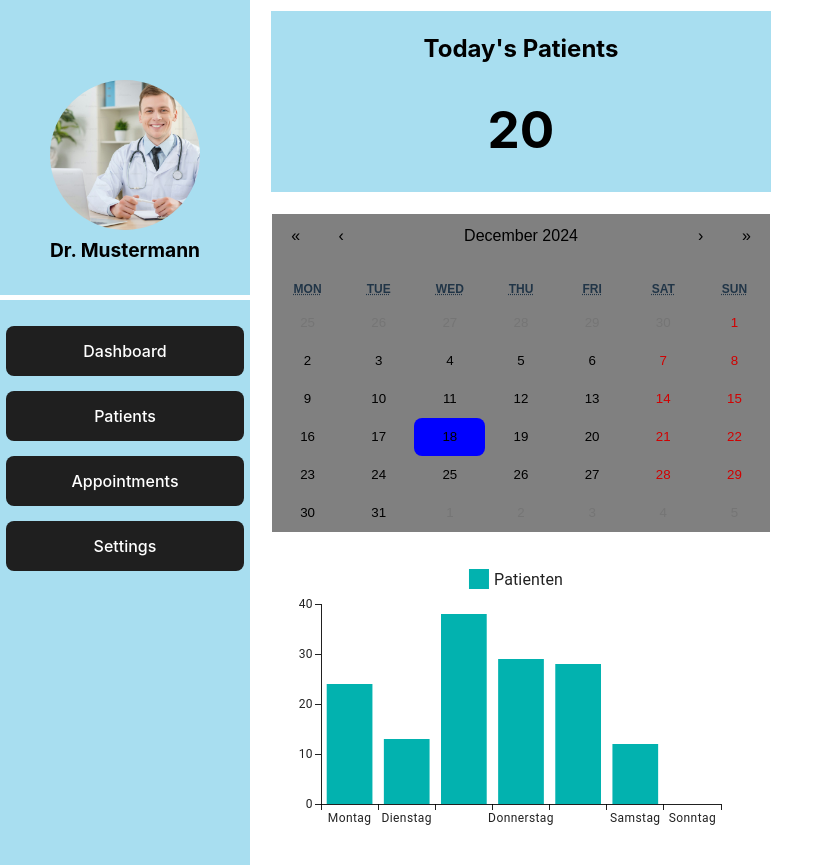
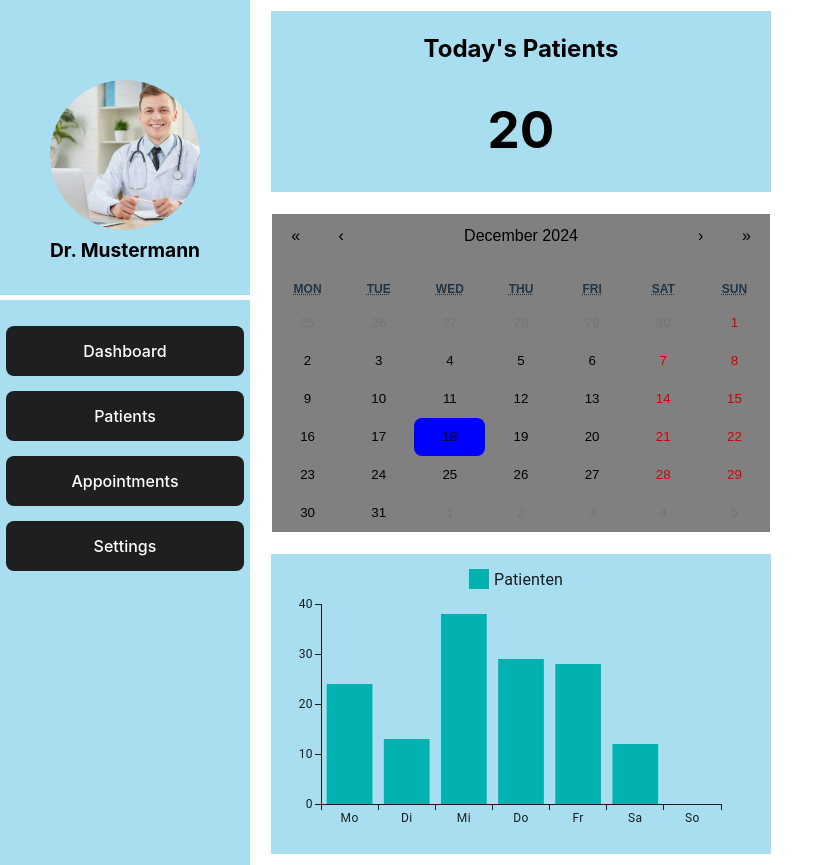
Before and after one commit to Saugat-Pandey/MedicalDashboard, a React (Vite) app: page / in a window 1280 px wide. Shown: the whole page, without its empty margins (0-834 px from the left). Built offline with nearby package versions, Linux system fonts and the light colour scheme.

Commit message:
background Color

```diff
--- a/src/components/Barchart.jsx
+++ b/src/components/Barchart.jsx
@@ -3,13 +3,13 @@ import { BarChart } from '@mui/x-charts/BarChart';
 
 const pData = [24, 13, 38, 29, 28, 12, 0];
 const xLabels = [
-    'Montag',
-    'Dienstag',
-    'Mittwoch',
-    'Donnerstag',
-    'Freitag',
-    'Samstag',
-    'Sonntag',
+    'Mo',
+    'Di',
+    'Mi',
+    'Do',
+    'Fr',
+    'Sa',
+    'So',
 ];
 
 export default function SimpleBarChart() {
--- a/src/pages/Dashboard.css
+++ b/src/pages/Dashboard.css
@@ -12,3 +12,7 @@
     border: 1px solid white; /* Add a white border */
     max-width: 500px; /* Limit the width */
 }
+
+#barChartWeekPatients {
+    background-color: #a8def0;
+}
--- a/src/pages/Dashboard.jsx
+++ b/src/pages/Dashboard.jsx
@@ -13,7 +13,7 @@ function Dashboard() {
             <Sidebar/>
             <CurrentDayPatients number={20}/>
             <Calendar/>
-            <TinyBarChart/>
+            <div id={"barChartWeekPatients"}><TinyBarChart/></div>
         </div>
     );
 }
```
